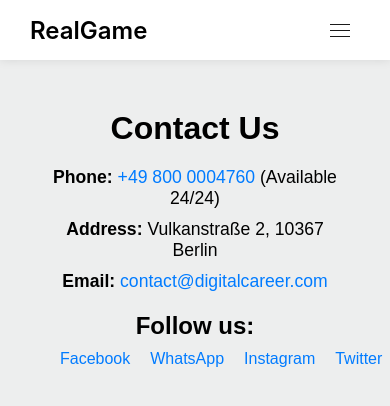
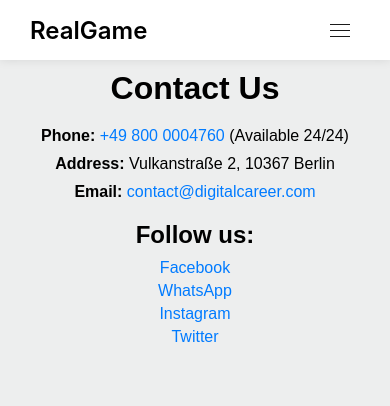
Before and after one commit to Sandreass/React-Game, a React (Vite) app: page /contact in a window 390 px wide. Shown: the top 406 px of the page. Built offline with nearby package versions, Linux system fonts and the light colour scheme.

Commit message:
adding contact media styles

```diff
--- a/src/pages/contact/ContactPage.module.css
+++ b/src/pages/contact/ContactPage.module.css
@@ -57,3 +57,18 @@
 .socials a:hover {
   text-decoration: underline;
 }
+
+@media (max-width: 600px) {
+    .contactPage {
+      padding: 10px;
+    }
+
+    .info p {
+      font-size: 1rem;
+    }
+
+    .socials li {
+      display: block;
+      margin: 5px 0;
+    }
+  }
```
